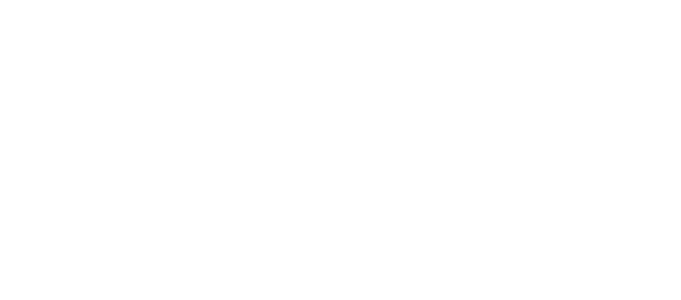
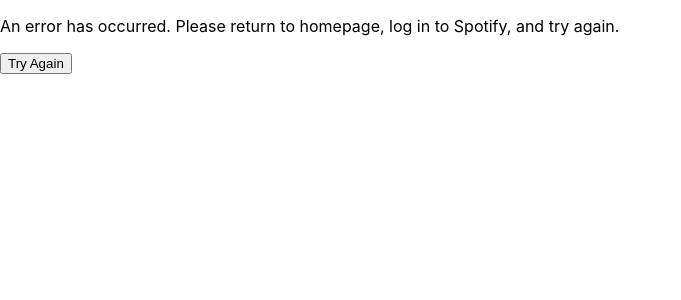
Before and after one commit to StevieC7/longify, a React (Create React App) app: page /error in a window 1280 px wide. Before the commit this address had no page. Shown: the top 300 px of the page, without its empty margins (0-681 px from the left). Built offline with nearby package versions, Linux system fonts and the light colour scheme.

Commit message:
Add error handling for Spotify fetches

```diff
--- a/src/App.js
+++ b/src/App.js
@@ -2,6 +2,7 @@
 import Home from './pages/Home';
 import Main from './pages/Main';
 import Callback from './pages/Callback';
+import Error from './pages/Error';
 import './App.css';
 
 function App() {
@@ -11,6 +12,7 @@
         <Route path='/' element={<Home />} />
         <Route path='/callback' element={<Callback />} />
         <Route path='/make' element={<Main />} />
+        <Route path='/error' element={<Error />} />
       </Routes>
     </div>
   );
--- a/src/components/SpotifyFetcher.jsx
+++ b/src/components/SpotifyFetcher.jsx
@@ -1,9 +1,10 @@
 // TODO: Fetch more songs so it can make really long playlists
 
 import { useEffect } from "react";
+import { useNavigate } from "react-router-dom";
 
 export default function SpotifyFetcher({userConfig, setFetchedItems}) {
-
+    const navigate = useNavigate()
     const baseSpotifyURL = 'https://api.spotify.com/v1'
     const spotifyToken = localStorage.getItem('accessToken')
     const getSongsInit = {
@@ -16,10 +17,15 @@
     // get a chunk of songs to fill the user's specified time for songs (this is using the bangers only approach for now by grabbing user's top 50 songs, but you can do more if you use tracks endpoint for recommendations based on seed track)
     const getFromSpotify = () => {
         Promise.all([
-            fetch(`${baseSpotifyURL}/me/top/tracks?limit=50`, getSongsInit),
-            fetch(`${baseSpotifyURL}/me/episodes?limit=50`, getSongsInit)
+            fetch(`${baseSpotifyURL}/me/top/tracks?limit=50`, getSongsInit).catch((err) => err),
+            fetch(`${baseSpotifyURL}/me/episodes?limit=50`, getSongsInit).catch((err) => err)
         ])
-        .then((res) => Promise.all(res.map((val) => val.json())))
+        .then((res) => Promise.all(res.map((val) => {
+            if (val.status !== 200) {
+                navigate('/error')
+            }
+            return val.json()
+        })))
         .then((arr) => {setFetchedItems({'songList': arr[0], 'episodeList': arr[1]})}
         )
     }
--- a/src/components/StartButton.jsx
+++ b/src/components/StartButton.jsx
@@ -22,7 +22,7 @@
             sx={{margin: '2rem', backgroundColor: '#1DB954', '&:hover': {backgroundColor: '#1DB954'}}}
             href={`https://accounts.spotify.com/authorize?response_type=token&client_id=${auth.clientID}&scope=${auth.scope}&redirect_uri=${auth.redirectURL}&state=${auth.spotifyState}&show_dialog=true`}
         >
-            Build Playlist
+            Log in to Spotify
         </Button>
     )
 }
--- /dev/null
+++ b/src/pages/Error.jsx
@@ -0,0 +1,15 @@
+import { useNavigate } from "react-router-dom";
+
+export default function Error(props) {
+    const navigate = useNavigate()
+    const handleClick = () => {
+        localStorage.removeItem('accessToken')
+        navigate('/')
+    }
+    return(
+        <div className="error">
+            <p>An error has occurred. Please return to homepage, log in to Spotify, and try again.</p>
+            <button onClick={() => handleClick()}>Try Again</button>
+        </div>
+    )
+}
--- a/src/pages/Home.jsx
+++ b/src/pages/Home.jsx
@@ -1,5 +1,6 @@
 import { useState } from 'react';
 import StartButton from '../components/StartButton';
+import { Button } from '@mui/material';
 export default function Home(props) {
     const [auth, setAuth] = useState({})
 
@@ -8,7 +9,7 @@
             <div className='page-wrapper'>
                 <h1>Longify</h1>
                 <p>Generate long playlists mixing songs and podcasts. Only for Spotify.</p>
-                <StartButton setAuth={setAuth} auth={auth}/>
+                { localStorage.getItem('accessToken') ? <Button variant="contained" sx={{margin: '2rem', backgroundColor: '#1DB954', '&:hover': {backgroundColor: '#1DB954'}}} href='/make'>Make Playlist</Button>: <StartButton setAuth={setAuth} auth={auth}/>}
             </div>
         </div>
     )
```
